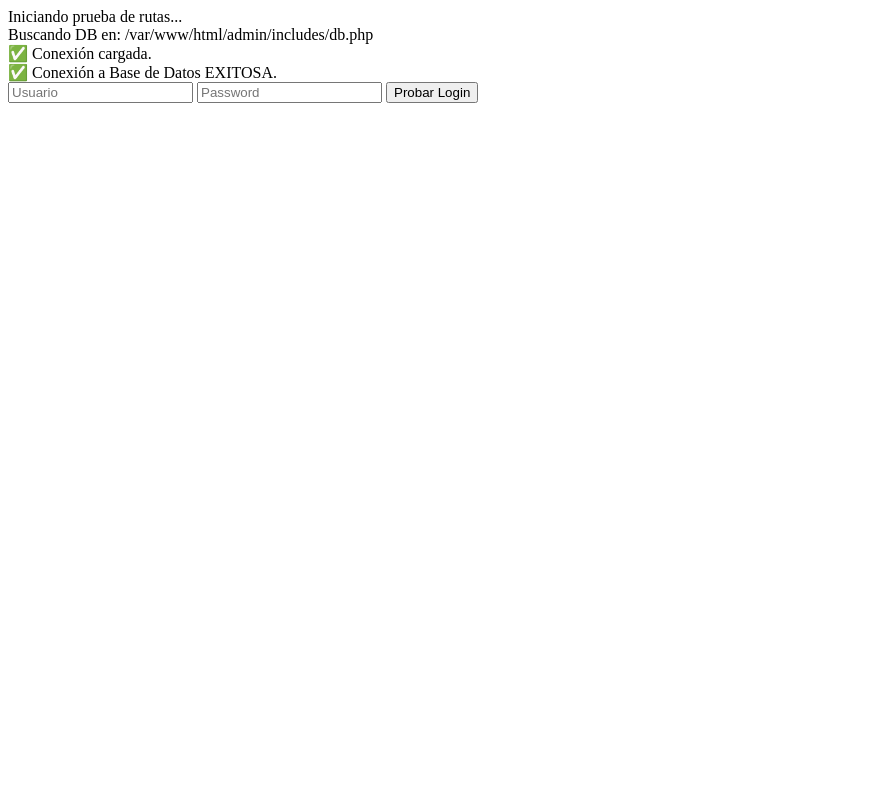
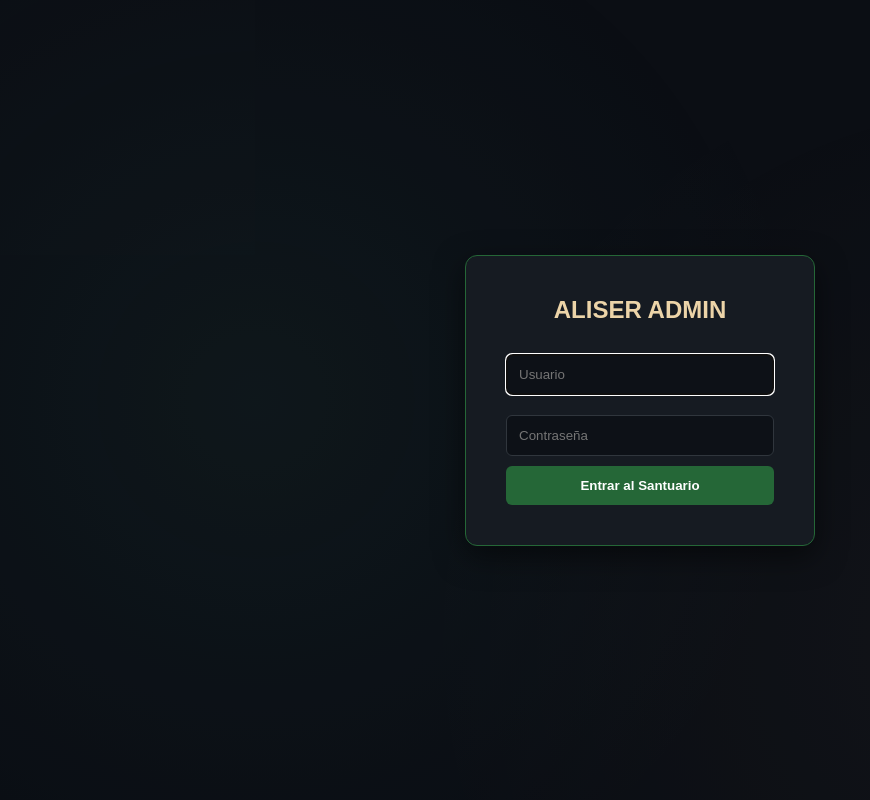
Before and after one commit to dacadomx-collab/aliser-platform, a PHP site: page /admin/index.php in a window 1280 px wide. Shown: the whole page, without its empty margins (0-870 px from the left). Run offline with PHP 8.4, Linux system fonts and the light colour scheme.

Commit message:
actualizacion archivo index.html
actualizacion archivo index.html

```diff
--- a/admin/index.php
+++ b/admin/index.php
@@ -1,30 +1,86 @@
 <?php
+/**
+ * ALISER - Login Administrativo Profesional
+ * Seguridad: Bcrypt + Singleton + Protección CSRF
+ */
 error_reporting(E_ALL);
 ini_set('display_errors', 1);
 
 define('ALISER_ADMIN', true);
+require_once __DIR__ . '/includes/db.php';
 
-echo "Iniciando prueba de rutas...<br>";
+session_start();
 
-$ruta_db = __DIR__ . '/includes/db.php';
-echo "Buscando DB en: $ruta_db <br>";
+// Si ya hay sesión, saltar al dashboard
+if (isset($_SESSION['admin_id'])) {
+    header('Location: dashboard.php');
+    exit;
+}
 
-if (file_exists($ruta_db)) {
-    require_once $ruta_db;
-    echo "✅ Conexión cargada.<br>";
+$error = '';
 
-    try {
-        $db = Database::getInstance()->getConnection();
-        echo "✅ Conexión a Base de Datos EXITOSA.<br>";
-    } catch (Exception $e) {
-        echo "❌ Error de DB: " . $e->getMessage();
+if ($_SERVER['REQUEST_METHOD'] === 'POST') {
+    $userInput = trim($_POST['usuario'] ?? '');
+    $passInput = $_POST['password'] ?? '';
+
+    if (!empty($userInput) && !empty($passInput)) {
+        try {
+            $db = Database::getInstance();
+            $sql = "SELECT id, usuario, password, nombre, rol FROM usuarios_admin WHERE usuario = :user LIMIT 1";
+            $admin = $db->fetchOne($sql, ['user' => $userInput]);
+
+            if ($admin && password_verify($passInput, $admin['password'])) {
+                // ÉXITO: Iniciar sesión segura
+                session_regenerate_id(true);
+                $_SESSION['admin_id'] = $admin['id'];
+                $_SESSION['admin_user'] = $admin['usuario'];
+                $_SESSION['admin_nombre'] = $admin['nombre'];
+                $_SESSION['admin_rol'] = $admin['rol'];
+
+                // Actualizar trazabilidad
+                $db->query("UPDATE usuarios_admin SET ultimo_login = NOW() WHERE id = :id", ['id' => $admin['id']]);
+
+                header('Location: dashboard.php');
+                exit;
+            } else {
+                $error = "Credenciales incorrectas.";
+            }
+        } catch (Exception $e) {
+            error_log($e->getMessage());
+            $error = "Error de conexión con la base de datos.";
+        }
+    } else {
+        $error = "Por favor, llena todos los campos.";
     }
-} else {
-    echo "❌ Error: No se encuentra includes/db.php";
 }
 ?>
-<form method="POST">
-   <input type="text" name="usuario" placeholder="Usuario">
-   <input type="password" name="password" placeholder="Password">
-   <button type="submit">Probar Login</button>
-</form>
+<!DOCTYPE html>
+<html lang="es">
+<head>
+    <meta charset="UTF-8">
+    <meta name="viewport" content="width=device-width, initial-scale=1.0">
+    <title>ALISER - Acceso Administrativo</title>
+    <link rel="stylesheet" href="css/admin-style.css"> <style>
+        body { background: #0b0e14; color: white; font-family: sans-serif; display: flex; justify-content:center; align-items:center; height: 100vh; margin:0; }
+        .login-card { background: #161b22; padding: 40px; border-radius: 12px; border: 1px solid #256737; width: 100%; max-width: 350px; text-align: center; box-shadow: 0 10px 30px rgba(0,0,0,0.5); }
+        h2 { color: #ECD4A8; margin-bottom: 20px; }
+        input { width: 100%; padding: 12px; margin: 10px 0; border-radius: 6px; border: 1px solid #30363d; background: #0d1117; color: white; box-sizing: border-box; }
+        button { width: 100%; padding: 12px; background: #256737; border: none; color: white; border-radius: 6px; cursor: pointer; font-weight: bold; transition: 0.3s; }
+        button:hover { background: #1e522c; }
+        .error { color: #ff7b72; font-size: 14px; margin-top: 10px; }
+    </style>
+</head>
+<body>
+    <div class="login-card">
+        <h2>ALISER ADMIN</h2>
+        <form method="POST">
+            <input type="text" name="usuario" placeholder="Usuario" required autofocus>
+            <input type="password" name="password" placeholder="Contraseña" required>
+            <button type="submit">Entrar al Santuario</button>
+        </form>
+        <?php if ($error): ?>
+            <div class="error"><?php echo $error; ?></div>
+        <?php endif; ?>
+    </div>
+</body>
+</html>
```
